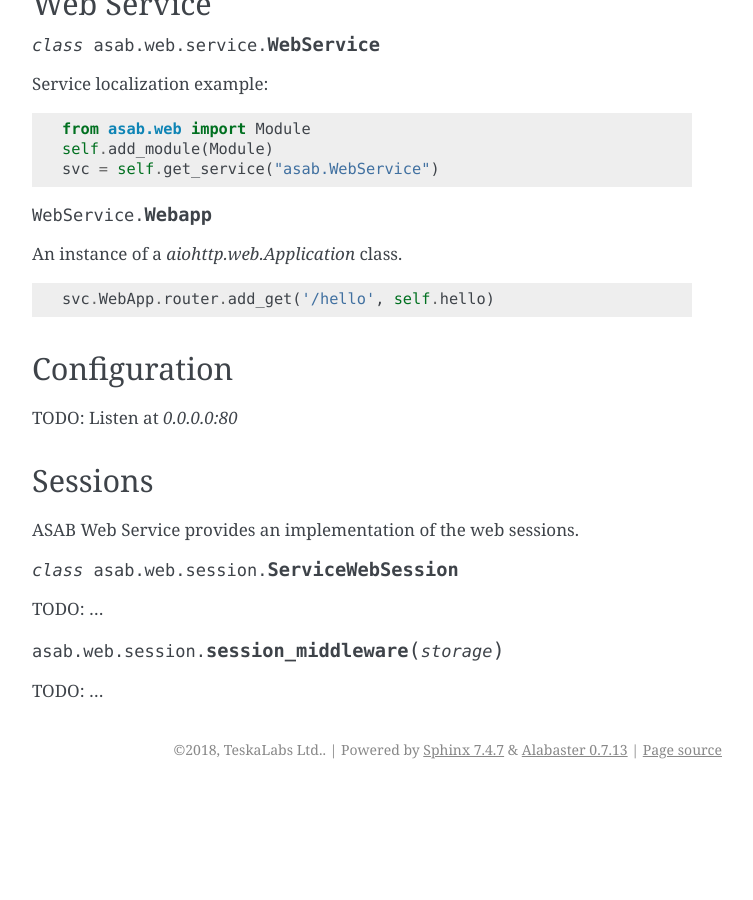
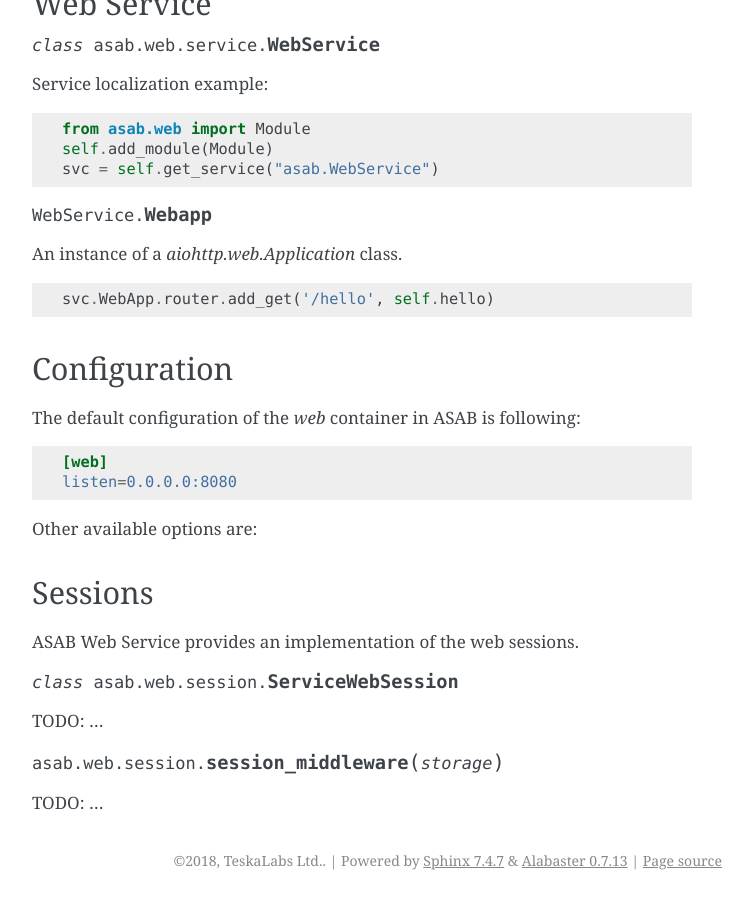
Before and after one commit to TeskaLabs/asab, a Sphinx documentation site: the page built from doc/asab/web/index.rst, in a window 1280 px wide and 900 px high, scrolled down 1056 px. Shown: the whole window, without its empty margins (388-1141 px from the left). Built offline with Sphinx 7.4.7, drawn with Linux system fonts in a browser that asks for light colours; pages that are not in the unit, such as notebooks, are missing from menus; before the commit the page ends 1845 px from its top, so only the background shows below that.

Commit message:
Update index.rst

```diff
--- a/doc/asab/web/index.rst
+++ b/doc/asab/web/index.rst
@@ -80,8 +80,14 @@ An instance of a `aiohttp.web.Application` class.
 Configuration
 -------------
 
-TODO: Listen at `0.0.0.0:80`
+The default configuration of the `web` container in ASAB is following:
 
+.. code:: ini
+
+	[web]
+	listen=0.0.0.0:8080
+
+Other available options are:
 
 
 Sessions
```
